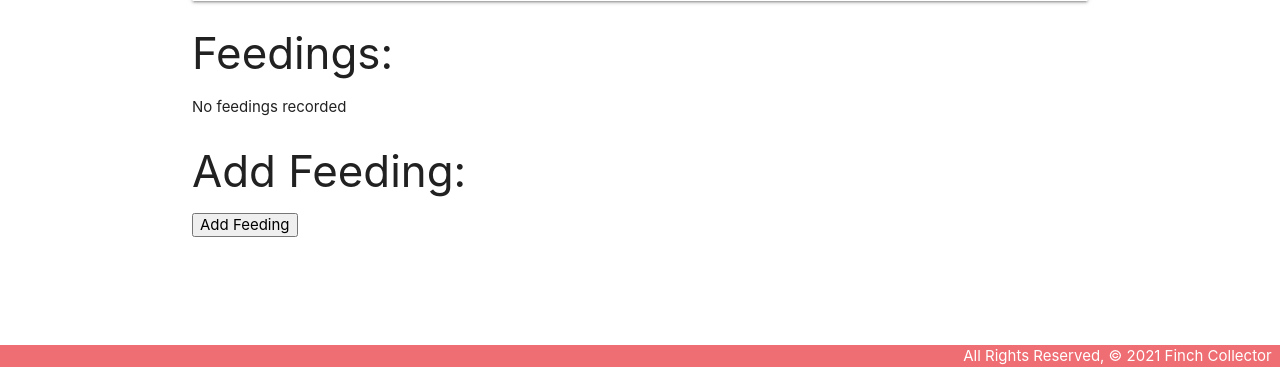
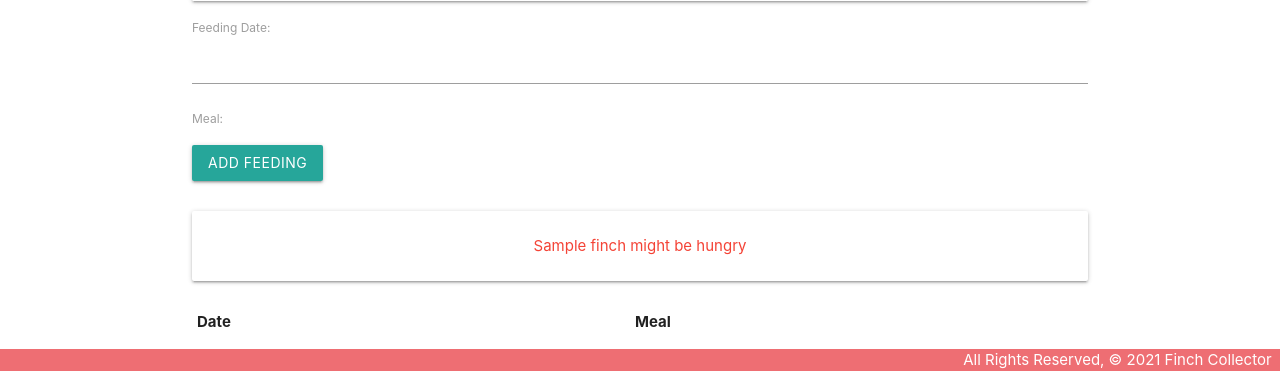
Before and after one commit to kenzatazilabzour/finchcollector, a Django app: page /1/ in a window 1280 px wide. Shown: the part 433-804 px from the top of the page. Run offline with Django 4.2, Linux system fonts and the light colour scheme; tables that the repository leaves empty hold one stand-in row (values such as "Sample post"); lists and menus that the app fills with data are empty.

Commit message:
updated part 4

```diff
--- a/main_app/admin.py
+++ b/main_app/admin.py
@@ -1,5 +1,6 @@
 from django.contrib import admin
-from .models import Finch
+from .models import Finch, Feeding
 
 # Register your models here.
 admin.site.register(Finch)
+admin.site.register(Feeding)
--- a/main_app/models.py
+++ b/main_app/models.py
@@ -32,7 +32,7 @@
     choices=MEALS,
     default=MEALS[0][0]
   )
-  Finch = models.ForeignKey(
+  finch = models.ForeignKey(
     Finch,
     on_delete=models.CASCADE
   )
--- a/main_app/templates/finch/detail.html
+++ b/main_app/templates/finch/detail.html
@@ -20,20 +20,48 @@
   </div>
 </div>
 
-<h3>Feedings:</h3>
-<ul>
-  {% for feeding in feedings %}
-  <li>{{ feeding.date }} - {{ feeding.meal }}</li>
-  {% empty %}
-  <li>No feedings recorded</li>
-  {% endfor %}
-</ul>
+<div class="col s6">
+  <form action="{% url 'add_feeding' finch.id %}" method="POST">
+    {% csrf_token %}
 
-<h3>Add Feeding:</h3>
-<form method="post">
-  {% csrf_token %}
-  {{ form.as_p }}
-  <button type="submit">Add Feeding</button>
-</form>
+    {{ feeding_form.as_p }}
+    <input type="submit" class="btn" value="Add Feeding">
+  </form>
+  <br>
+  {% if finch.fed_for_today %}
+  <div class="card-panel teal-text center-align">{{finch.name}} has been fed all meals for today</div>
+  {% else %}
+  <div class="card-panel red-text center-align">{{finch.name}} might be hungry</div>
+  {% endif %}
+  <table class="striped">
+    <thead>
+      <tr>
+        <th>Date</th>
+        <th>Meal</th>
+      </tr>
+    </thead>
+    <tbody>
+      {% for feeding in finch.feeding_id %}
+      <tr>
+        <td>{{feeding.date}}</td>
+        <td>{{feeding.get_meal_display}}</td>
+      </tr>
+      {% endfor %}
+    </tbody>
+  </table>
+</div>
+</div>
 
+<script>
+  const dateEl = document.getElementById('id_date');
+  M.Datepicker.init(dateEl, {
+    format: 'yyyy-mm-dd',
+    defaultDate: new Date(),
+    setDefaultDate: true,
+    autoClose: true
+  });
+
+  const selectEl = document.getElementById('id_meal');
+  M.FormSelect.init(selectEl);
+</script>
 {% endblock %}
--- a/main_app/urls.py
+++ b/main_app/urls.py
@@ -9,5 +9,5 @@
   path('finch/create/', views.FinchCreate.as_view(), name='finch_create'),
   path('finch/<int:pk>/update/', views.FinchUpdate.as_view(), name='finch_update'),
   path('finch/<int:pk>/delete/', views.FinchDelete.as_view(), name='finch_delete'),
-  path('cats/<int:finch_id>/add_feeding/', views.add_feeding, name='add_feeding'),
+  path('finch/<int:finch_id>/add_feeding/', views.add_feeding, name='add_feeding'),
 ]
--- a/main_app/views.py
+++ b/main_app/views.py
@@ -35,10 +35,10 @@
   model = Finch
   success_url = '/finch'
 
-def add_feeding(request, cat_id):
+def add_feeding(request, finch_id):
   form = FeedingForm(request.POST)
   if form.is_valid():
     new_feeding = form.save(commit=False)
-    new_feeding.cat_id = cat_id
+    new_feeding.finch_id = finch_id
     new_feeding.save()
-  return redirect('detail', cat_id=cat_id)
+  return redirect('detail', finch_id=finch_id)
```
